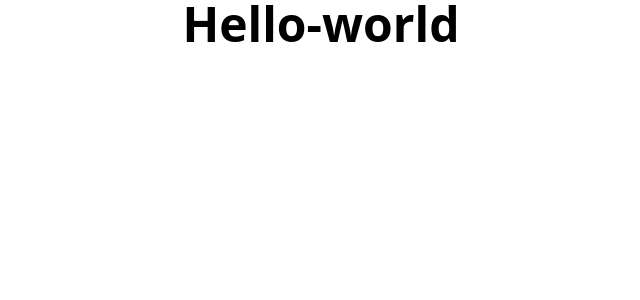
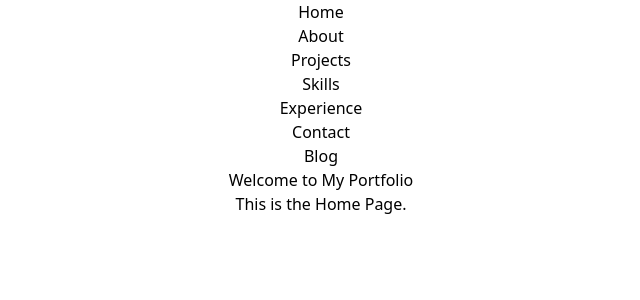
Before and after one commit to Chanidu26/ChaniduDev, a React (Create React App) app: page / in a window 1280 px wide. Shown: the top 300 px of the page, without its empty margins (319-959 px from the left). Built offline with nearby package versions, Linux system fonts and the light colour scheme.

Commit message:
routing is configured

```diff
--- a/package.json
+++ b/package.json
@@ -8,6 +8,7 @@
     "@testing-library/user-event": "^13.5.0",
     "react": "^18.3.1",
     "react-dom": "^18.3.1",
+    "react-router-dom": "^7.0.1",
     "react-scripts": "5.0.1",
     "web-vitals": "^2.1.4"
   },
--- a/src/App.js
+++ b/src/App.js
@@ -1,11 +1,27 @@
 import './App.css';
-
+import React from 'react';
+import { BrowserRouter as Router, Routes, Route } from 'react-router-dom';
+import Navbar from './components/Navbar';
+import Home from './components/Home';
+import About from './components/About';
+import Projects from './components/Projects';
+import Skills from './components/Skills';
+import Contact from './components/Contact';
+import Blog from './components/Blog';
 function App() {
   return (
     <div className="App">
-      <h1 className='text-5xl font-bold'>
-        Hello-world
-      </h1>
+      <Router>
+      <Navbar />
+      <Routes>
+        <Route path="/" element={<Home />} />
+        <Route path="/about" element={<About />} />
+        <Route path="/projects" element={<Projects />} />
+        <Route path="/skills" element={<Skills />} />
+        <Route path="/contact" element={<Contact />} />
+        <Route path="/blog" element={<Blog />} />
+      </Routes>
+    </Router>
     </div>
   );
 }
--- a/src/components/Home.js
+++ b/src/components/Home.js
@@ -2,7 +2,10 @@ import React from 'react'
 
 const Home = () => {
   return (
-    <div>Home</div>
+    <div>
+        <h1>Welcome to My Portfolio</h1>
+        <p>This is the Home Page.</p>
+    </div>
   )
 }
 
--- a/src/components/Navbar.js
+++ b/src/components/Navbar.js
@@ -1,8 +1,18 @@
 import React from 'react'
-
+import { Link } from 'react-router-dom';
 const Navbar = () => {
   return (
-    <div>Navbar</div>
+    <nav>
+      <ul>
+        <li><Link to="/">Home</Link></li>
+        <li><Link to="/about">About</Link></li>
+        <li><Link to="/projects">Projects</Link></li>
+        <li><Link to="/skills">Skills</Link></li>
+        <li><Link to="/experience">Experience</Link></li>
+        <li><Link to="/contact">Contact</Link></li>
+        <li><Link to="/blog">Blog</Link></li>
+      </ul>
+    </nav>
   )
 }
 
```
Also changed, not shown: 1 other file (tests, documents, lock files or other folders).
